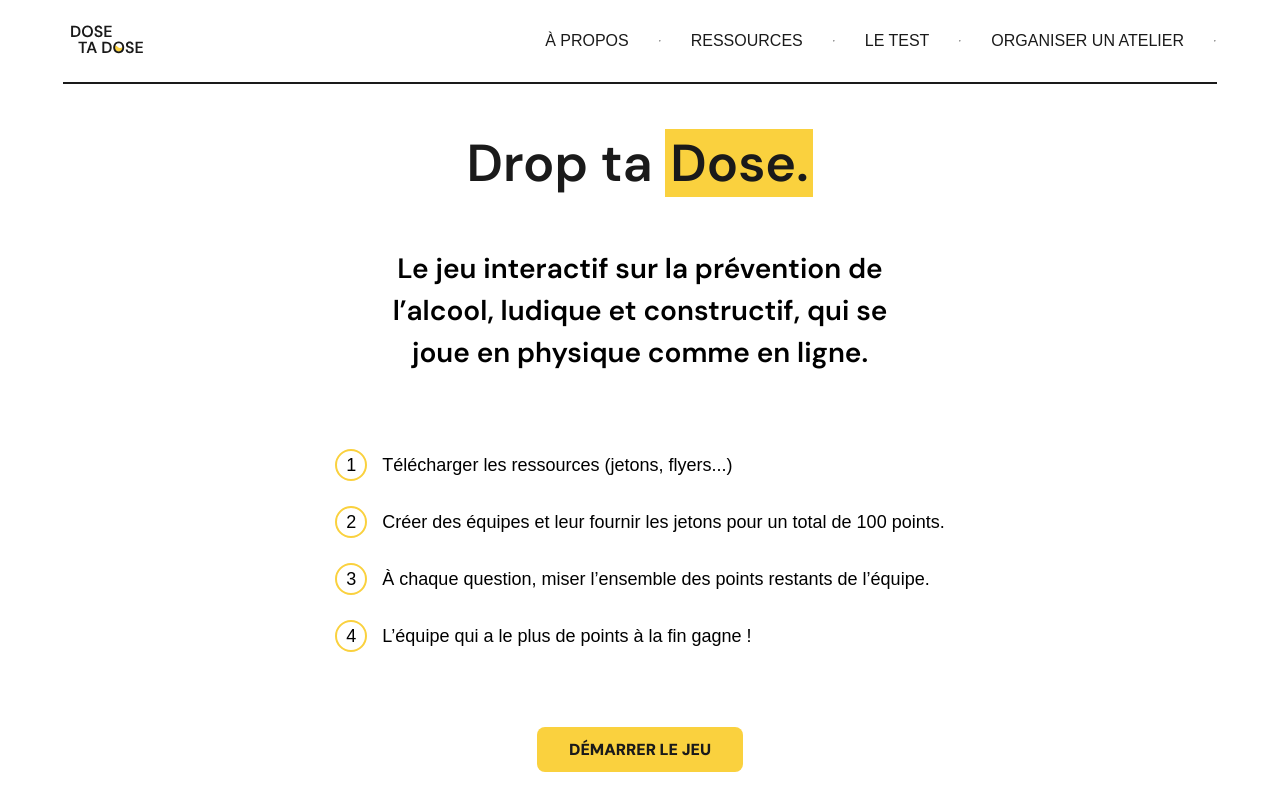
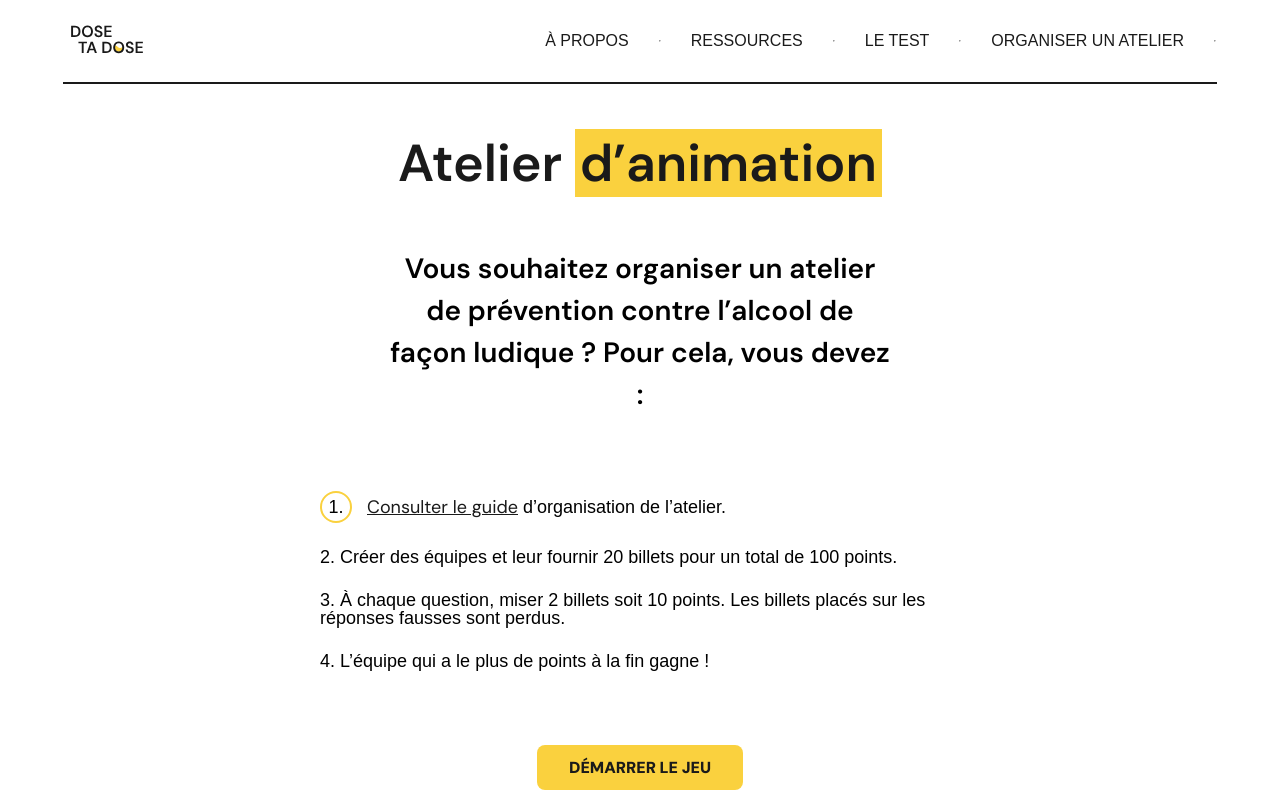
Before and after one commit to AurelianeD/dose-ta-dose, a SvelteKit app: page /gamePresentation in a window 1280 px wide. Shown: the top 800 px of the page. Built offline with nearby package versions, Linux system fonts and the light colour scheme.

Commit message:
Game Présentation

```diff
--- a/src/routes/game/+page.svelte
+++ b/src/routes/game/+page.svelte
@@ -7,12 +7,12 @@
 
 
 <div class="content">
-  <h1>Drop ta <span class="encadre">Dose.</span></h1>
-  <p class="intro-jeu"> Le jeu interactif sur la prévention de l’alcool, ludique et constructif, qui se joue en physique comme en ligne.</p>
+  <h1>Teste tes <span class="encadre">connaissances</span></h1>
+  <p class="intro-jeu">Tu veux évaluer ta culture sur le thème de l'alcool ? Démarre le jeu et remporte le plus de points !</p>
   <ul class="instruction">
-    <li><span class="circle">1</span><span class="ligne-instruction">Vous démarrez avec 100 points.</span></li>
-    <li><span class="circle">2</span><span class="ligne-instruction">Créer des équipes et leur fournir les jetons pour un total de 100 points.</span></li>
-    <li><span class="circle">3</span><span class="ligne-instruction">Ayez le plus haut score à la fin des dix questions !</span></li>
+    <li><span class="ligne-instruction">1. Tu démarres avec 100 points.</span></li>
+    <li><span class="ligne-instruction">2. À chaque question, mise 10 points sur une ou deux réponses.</span></li>
+    <li><span class="ligne-instruction">3. Aie le plus haut score à la fin des dix questions !</span></li>
   </ul>
   <MainButton onClick={() => goto('/game/start/')}>démarrer le jeu</MainButton>
 </div>
@@ -42,16 +42,6 @@
         line-height: 1.5;
     }
 
-    .circle {
-        display: flex;
-        justify-content: center;
-        align-items: center;
-        width: 28px;
-        height: 28px;
-        border: 2px solid var(--yellow);
-        border-radius: 50%;
-    }
-
     .instruction li{
         display: flex;
         flex-direction: row;
--- a/src/routes/gamePresentation/+page.svelte
+++ b/src/routes/gamePresentation/+page.svelte
@@ -6,19 +6,28 @@
 
 
 <div class="content">
-    <h1>Drop ta <span class="encadre">Dose.</span></h1>
-    <p class="intro-jeu"> Le jeu interactif sur la prévention de l’alcool, ludique et constructif, qui se joue en physique comme en ligne.</p>
+    <h1>Atelier <span class="encadre">d’animation</span></h1>
+    <p class="intro-jeu">Vous souhaitez organiser un atelier de prévention contre l’alcool de façon ludique ? Pour cela, vous devez :</p>
     <ul class="instruction">
-        <li><span class="circle">1</span><span class="ligne-instruction">Télécharger les ressources (jetons, flyers...)</span></li>
-        <li><span class="circle">2</span><span class="ligne-instruction">Créer des équipes et leur fournir les jetons pour un total de 100 points.</span></li>
-        <li><span class="circle">3</span><span class="ligne-instruction">À chaque question, miser l’ensemble des points restants de l’équipe.</span></li>
-        <li><span class="circle">4</span><span class="ligne-instruction">L’équipe qui a le plus de points à la fin gagne !</span></li>
+        <li><span class="circle">1.</span><span class="ligne-instruction"><a href="/guideAtelier" class="btn"><span class="yellow-underline">Consulter le guide</span></a> d’organisation de l’atelier.</span></li>
+        <li><span class="ligne-instruction">2. Créer des équipes et leur fournir 20 billets pour un total de 100 points.</span></li>
+        <li><span class="ligne-instruction">3. À chaque question, miser 2 billets soit 10 points. Les billets placés sur les réponses fausses sont perdus.</span></li>
+        <li><span class="ligne-instruction">4. L’équipe qui a le plus de points à la fin gagne !</span></li>
     </ul>
     <MainButton onClick={() => goto('/gamePresentation/presentation')}>démarrer le jeu</MainButton>
 </div>
 
 
 <style>
+  .btn{
+    font-size: 18px;
+    background: none;
+    border: none;
+  }
+  .yellow-underline{
+		text-decoration: underline;
+	}
+
 
     .content{
         display: flex;
```
